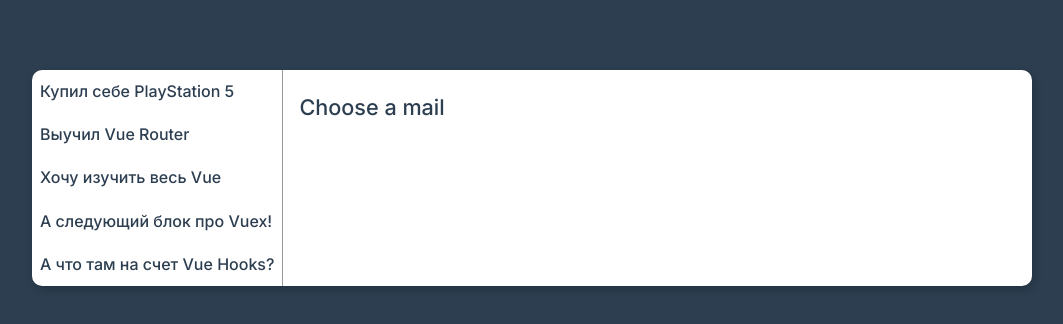
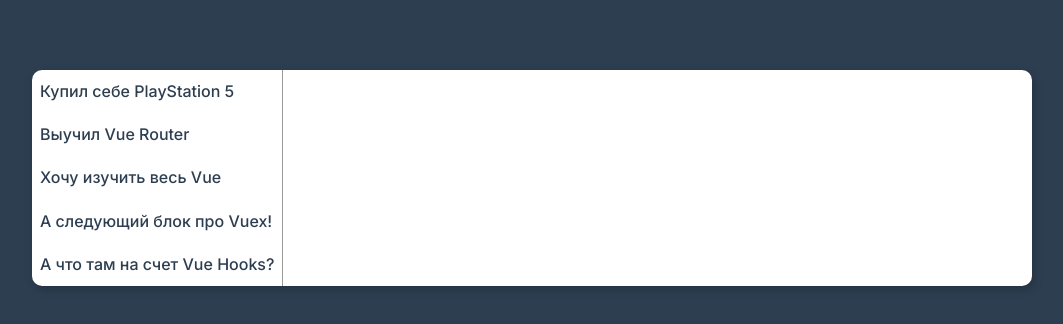
Before and after one commit to OlgaJaer/vue3-cli, a Vue app: page /mail in a window 1280 px wide. Shown: the top 324 px of the page, without its empty margins (108-1171 px from the left). Built offline with nearby package versions, Linux system fonts and the light colour scheme.

Commit message:
Nested Routes

```diff
--- a/src/views/Mail.vue
+++ b/src/views/Mail.vue
@@ -10,20 +10,17 @@
       </ul>
     </div>
     <div class="card-body">
-      <app-email-body :mail-id="$route.params.mailId"></app-email-body>
+      <!-- <app-email-body :mail-id="$route.params.mailId"></app-email-body> -->
+      <router-view></router-view>
     </div>
   </div>
 </template>
 
 <script>
-import AppEmailBody from '../components/AppEmailBody'
 
 export default {
   // components: {AppEmailBody},
-  inject: ['emails'],
-  components: {
-    AppEmailBody
-  }
+  inject: ['emails']
 }
 </script>
 
```
Also changed, not shown: src/router.js (+8 -1 lines).
